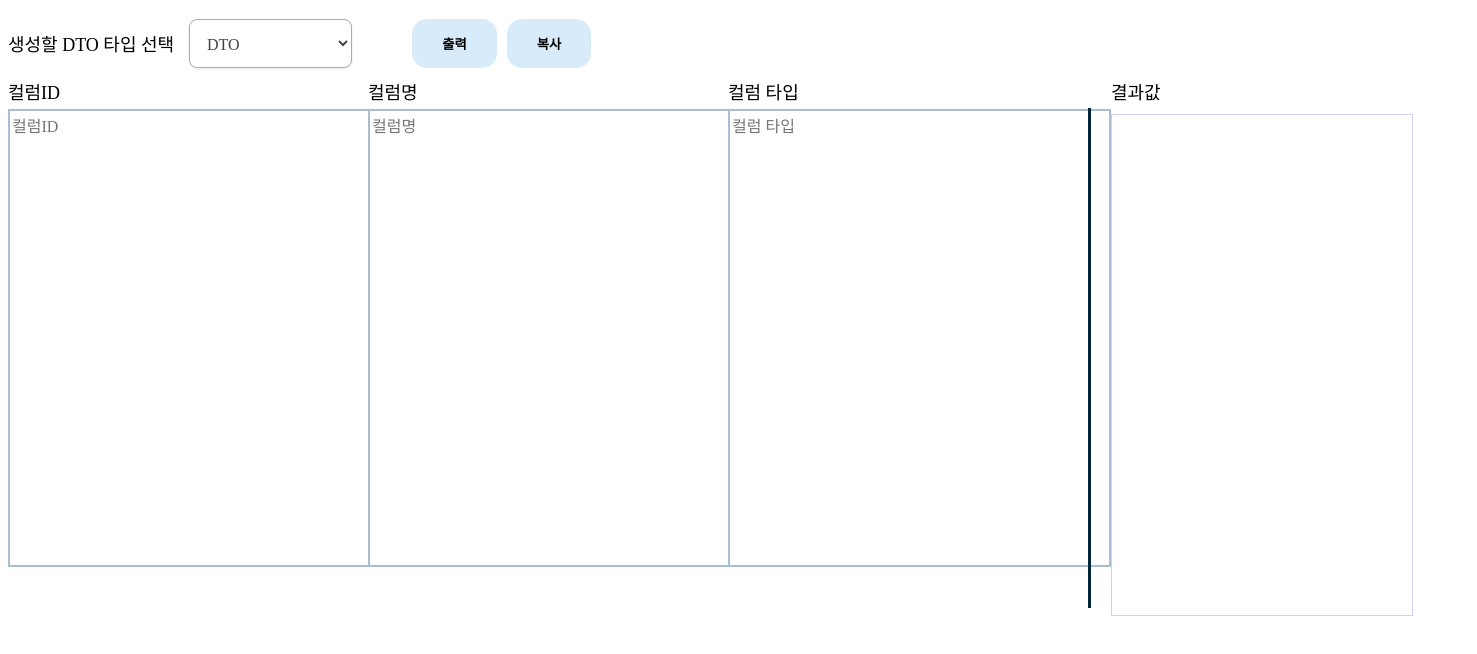
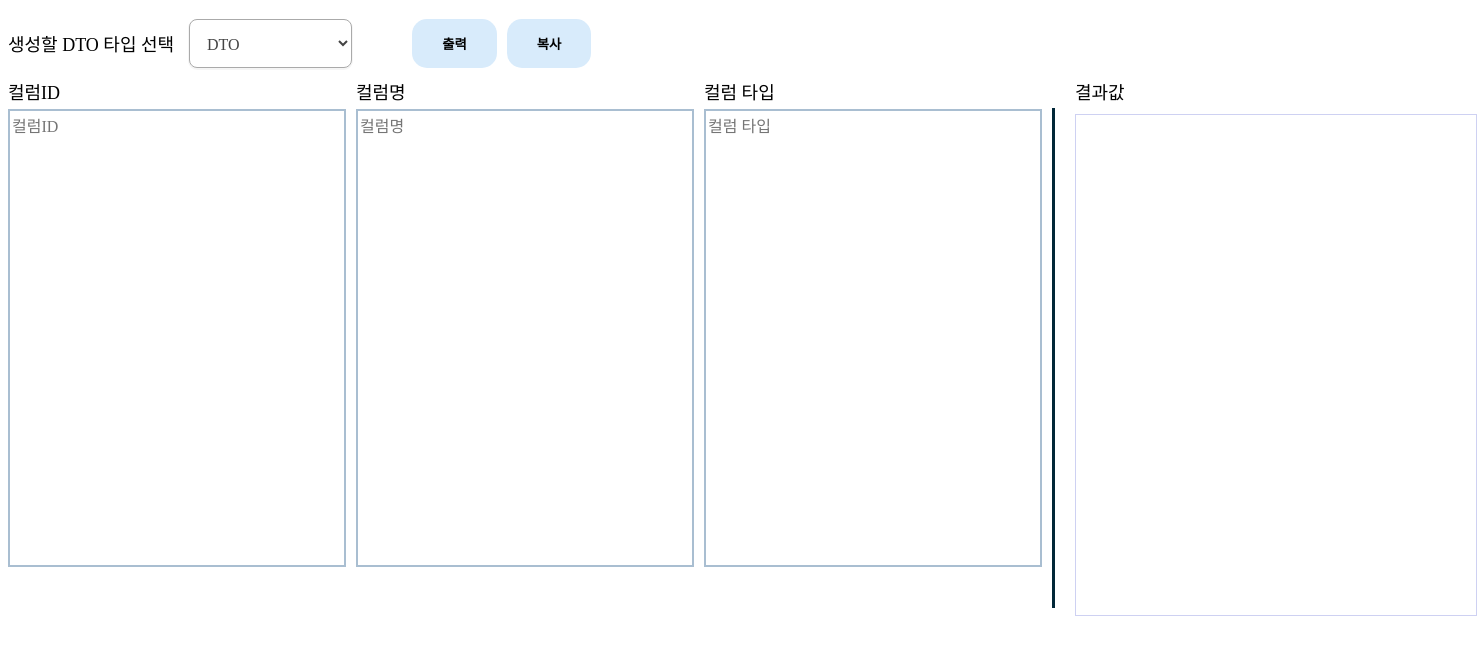
Before and after one commit to JungHyun0115/newMakeDto, a plain HTML site: page index.html in a window 1280 px wide. Shown: the part 70-724 px from the top of the page, 1477 px wide, since content can reach past the window. Drawn offline with Linux system fonts and the light colour scheme; a web font is replaced by a local one.

Commit message:
css 박스 크기 조정

```diff
--- a/css/makeDto.css
+++ b/css/makeDto.css
@@ -26,7 +26,6 @@
 .divTextArea{
     margin-top: 10px;
     margin-right: 10px;
-    height: 10px;
     width: 350px;
     height: 500px;
 }
@@ -109,7 +108,7 @@ select {
 
   /* 임의의 영역 생성 */
 .divOutput {
-    width:300px;
+    width:400px;
     height: 500px;
     overflow:auto;
     margin-top: 10px;
--- a/index.html
+++ b/index.html
@@ -27,17 +27,17 @@
 
                 <div class="divTextArea">
                     <div class="divMidTitle">컬럼ID</div>
-                    <textarea class="content" id="columnId" placeholder="컬럼ID" cols="40" rows="25"></textarea>
+                    <textarea class="content" id="columnId" placeholder="컬럼ID" cols="35" rows="25"></textarea>
                 </div>
 
                 <div class="divTextArea">
                     <div class="divMidTitle">컬럼명</div>
-                    <textarea class="content" id="columnName" placeholder="컬럼명" cols="40" rows="25"></textarea>
+                    <textarea class="content" id="columnName" placeholder="컬럼명" cols="35" rows="25"></textarea>
                 </div>
 
                 <div class="divTextArea">
                     <div class="divMidTitle">컬럼 타입</div>
-                    <textarea class="content" id="columnType" placeholder="컬럼 타입" cols="40" rows="25"></textarea>
+                    <textarea class="content" id="columnType" placeholder="컬럼 타입" cols="35" rows="25"></textarea>
                 </div>
 
                 <div class='v-line'></div>
```
